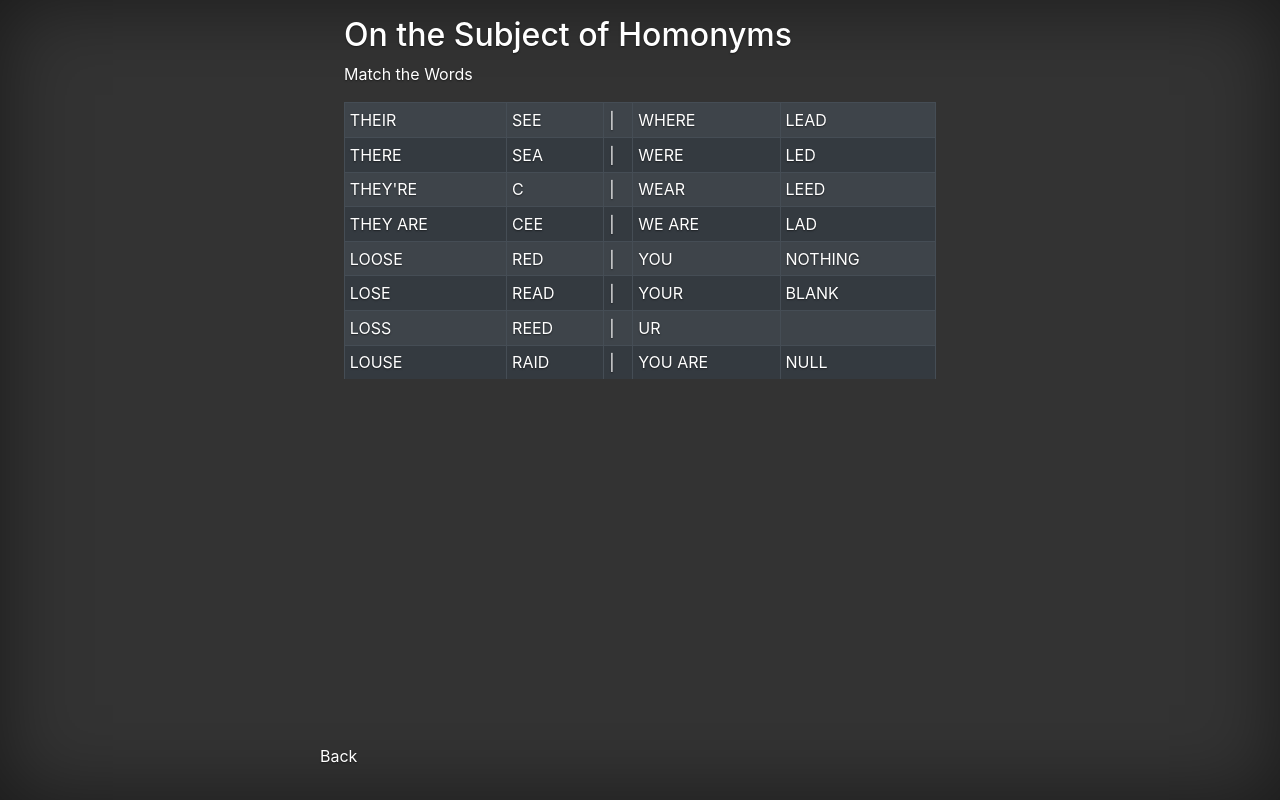
After one commit to christian-crisologo-lrn/bomb-defusal-manual, a PHP site: page /homonyms.php in a window 1280 px wide. The commit adds this page. Run offline with PHP 8.4, Linux system fonts and the light colour scheme.

Commit message:
Add Homonym Question

```diff
--- /dev/null
+++ b/www/homonyms.php
@@ -0,0 +1,131 @@
+<!doctype html>
+<html lang="en">
+  <head>
+    <!-- Required meta tags -->
+    <meta charset="utf-8">
+    <meta name="viewport" content="width=device-width, initial-scale=1, shrink-to-fit=no">
+
+    <!-- Bootstrap CSS -->
+    <link rel="stylesheet" href="https://stackpath.bootstrapcdn.com/bootstrap/4.5.2/css/bootstrap.min.css" integrity="sha384-JcKb8q3iqJ61gNV9KGb8thSsNjpSL0n8PARn9HuZOnIxN0hoP+VmmDGMN5t9UJ0Z" crossorigin="anonymous">
+
+    <title>Homonyms</title>
+
+    <style>
+      .bd-placeholder-img {
+        font-size: 1.125rem;
+        text-anchor: middle;
+        -webkit-user-select: none;
+        -moz-user-select: none;
+        -ms-user-select: none;
+        user-select: none;
+      }
+
+      @media (min-width: 768px) {
+        .bd-placeholder-img-lg {
+          font-size: 3.5rem;
+        }
+      }
+
+      table td {
+        border-left: 1px solid #fff;
+        border-right: 1px solid #fff;
+      }
+
+    </style>
+    <!-- Custom styles for this template -->
+    <link href="/css/quiz.css" rel="stylesheet">
+
+  </head>
+  <body class="">
+
+    <div class="cover-container d-flex w-100 h-100 p-3 mx-auto flex-column">
+
+      <main role="main" class="inner cover">
+        <h2 class="cover-heading">On the Subject of Homonyms</h1>
+
+        <p>Match the Words</p>
+
+
+        <table class="table table-sm table-striped table-dark">
+          <tbody>
+            <tr>
+              <td>THEIR</td>
+              <td>SEE</td>
+              <td>|</td>
+              <td>WHERE</td>
+              <td>LEAD</td>
+            </tr>
+            <tr>
+              <td>THERE</td>
+              <td>SEA</td>
+              <td>|</td>
+              <td>WERE</td>
+              <td>LED</td>
+            </tr>
+            <tr>
+              <td>THEY'RE</td>
+              <td>C</td>
+              <td>|</td>
+              <td>WEAR</td>
+              <td>LEED</td>
+            </tr>
+            <tr>
+              <td>THEY ARE</td>
+              <td>CEE</td>
+              <td>|</td>
+              <td>WE ARE</td>
+              <td>LAD</td>
+            </tr>
+
+            <tr>
+              <td>LOOSE</td>
+              <td>RED</td>
+              <td>|</td>
+              <td>YOU</td>
+              <td>NOTHING</td>
+            </tr>
+            <tr>
+              <td>LOSE</td>
+              <td>READ</td>
+              <td>|</td>
+              <td>YOUR</td>
+              <td>BLANK</td>
+            </tr>
+            <tr>
+              <td>LOSS</td>
+              <td>REED</td>
+              <td>|</td>
+              <td>UR</td>
+              <td></td>
+            </tr>
+            <tr>
+              <td>LOUSE</td>
+              <td>RAID</td>
+              <td>|</td>
+              <td>YOU ARE</td>
+              <td>NULL</td>
+            </tr>
+
+          </tbody>
+        </table>
+
+
+      </main>
+
+      <footer class="mastfoot mt-auto">
+    <div class="inner">
+      <p><a href="/manual.php">Back</a></p>
+    </div>
+  </footer>
+
+    </div>
+
+
+
+    <!-- Optional JavaScript -->
+    <!-- jQuery first, then Popper.js, then Bootstrap JS -->
+    <script src="https://code.jquery.com/jquery-3.5.1.slim.min.js" integrity="sha384-DfXdz2htPH0lsSSs5nCTpuj/zy4C+OGpamoFVy38MVBnE+IbbVYUew+OrCXaRkfj" crossorigin="anonymous"></script>
+    <script src="https://cdn.jsdelivr.net/npm/popper.js@1.16.1/dist/umd/popper.min.js" integrity="sha384-9/reFTGAW83EW2RDu2S0VKaIzap3H66lZH81PoYlFhbGU+6BZp6G7niu735Sk7lN" crossorigin="anonymous"></script>
+    <script src="https://stackpath.bootstrapcdn.com/bootstrap/4.5.2/js/bootstrap.min.js" integrity="sha384-B4gt1jrGC7Jh4AgTPSdUtOBvfO8shuf57BaghqFfPlYxofvL8/KUEfYiJOMMV+rV" crossorigin="anonymous"></script>
+  </body>
+</html>
--- a/www/manual.php
+++ b/www/manual.php
@@ -50,6 +50,9 @@
         <p class="lead">
           <a href="patterns.php" class="btn btn-lg btn-secondary btn-block">Pattern Matching</a>
         </p>
+        <p class="lead">
+          <a href="homonyms.php" class="btn btn-lg btn-secondary btn-block">Homonym Sets</a>
+        </p>
       </main>
 
     </div>
```
